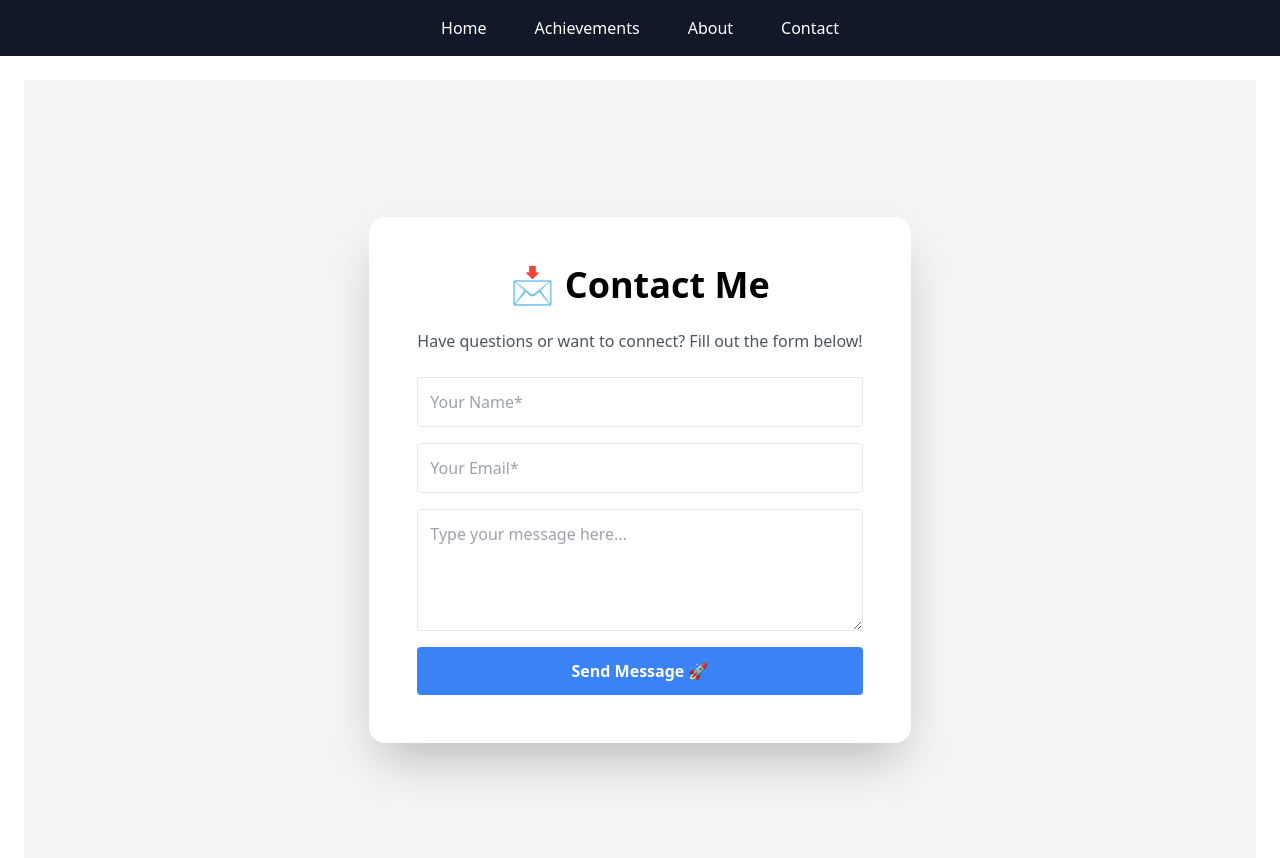
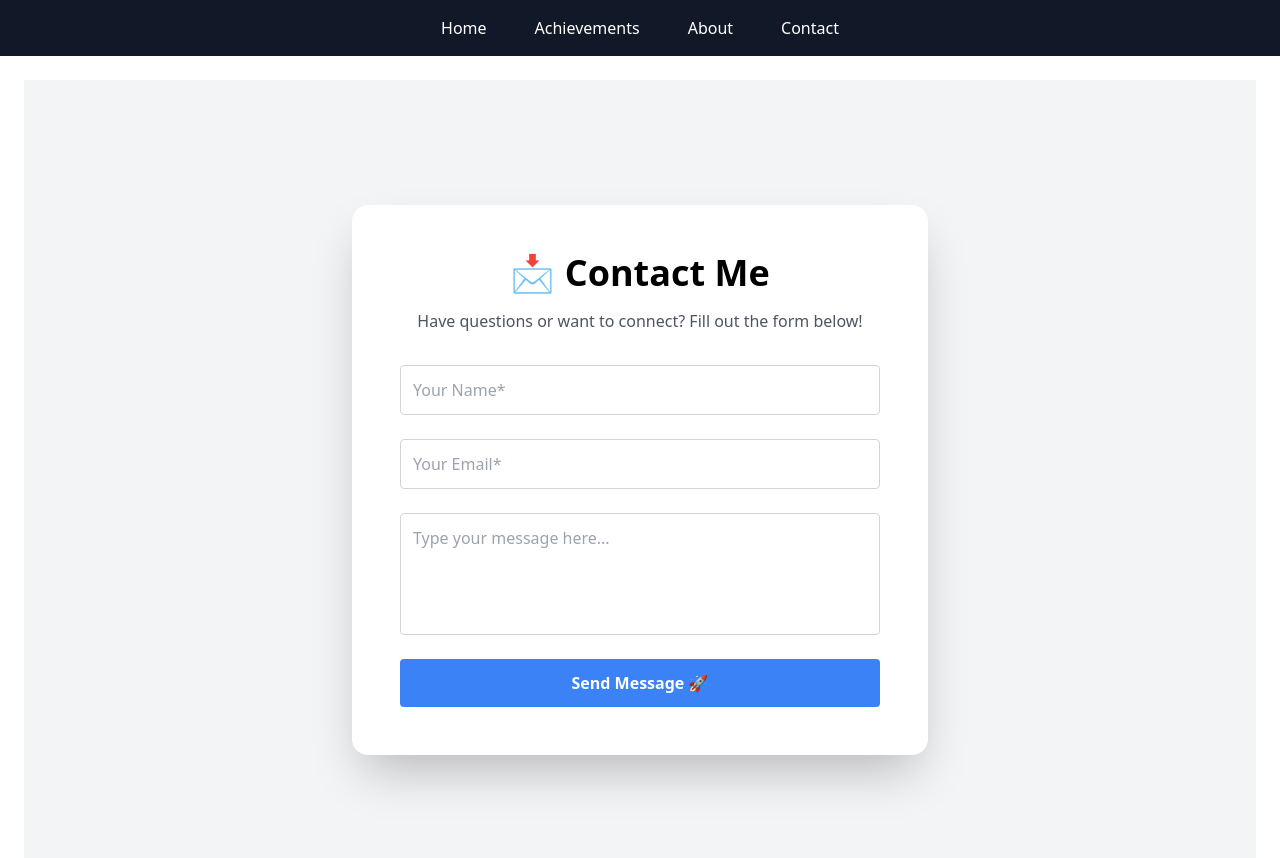
Before and after one commit to Unlinedfaun7162/personalsite, a React (Create React App) app: page /personalsite/contact in a window 1280 px wide. Shown: the top 858 px of the page. Built offline with nearby package versions, Linux system fonts and the light colour scheme; the HTML template or start-up script is replaced by a standard one.

Commit message:
Fixed contact page layout

```diff
--- a/src/pages/Contact.js
+++ b/src/pages/Contact.js
@@ -3,24 +3,23 @@ import React from "react";
 const Contact = () => {
   return (
     <div className="flex flex-col items-center justify-center min-h-screen bg-gray-100 px-6">
-      <div className="bg-white shadow-2xl rounded-2xl p-12 max-w-2xl text-center">
-        <h1 className="text-4xl font-extrabold mb-6">📩 Contact Me</h1>
-
-        <p className="text-gray-600 mb-6">
+      <div className="bg-white shadow-2xl rounded-2xl p-8 md:p-12 max-w-xl w-full text-center">
+        <h1 className="text-4xl font-extrabold mb-4">📩 Contact Me</h1>
+        <p className="text-gray-600 mb-8">
           Have questions or want to connect? Fill out the form below!
         </p>
 
         <form
           action="https://formspree.io/f/xrbpaqvb"
           method="POST"
-          className="flex flex-col space-y-4"
+          className="flex flex-col space-y-6 w-full"
         >
           <input
             type="text"
             name="name"
             placeholder="Your Name*"
             required
-            className="p-3 border rounded"
+            className="p-3 border border-gray-300 rounded"
           />
 
           <input
@@ -28,7 +27,7 @@ const Contact = () => {
             name="email"
             placeholder="Your Email*"
             required
-            className="p-3 border rounded"
+            className="p-3 border border-gray-300 rounded"
           />
 
           <textarea
@@ -36,9 +35,10 @@ const Contact = () => {
             placeholder="Type your message here..."
             required
             rows="4"
-            className="p-3 border rounded"
+            className="p-3 border border-gray-300 rounded resize-none"
           ></textarea>
 
+          {/* Redirect to thank you page */}
           <input
             type="hidden"
             name="_redirect"
@@ -47,7 +47,7 @@ const Contact = () => {
 
           <button
             type="submit"
-            className="p-3 bg-blue-500 text-white font-semibold rounded hover:bg-blue-600 transition"
+            className="bg-blue-500 hover:bg-blue-600 text-white font-semibold py-3 px-6 rounded transition"
           >
             Send Message 🚀
           </button>
```
